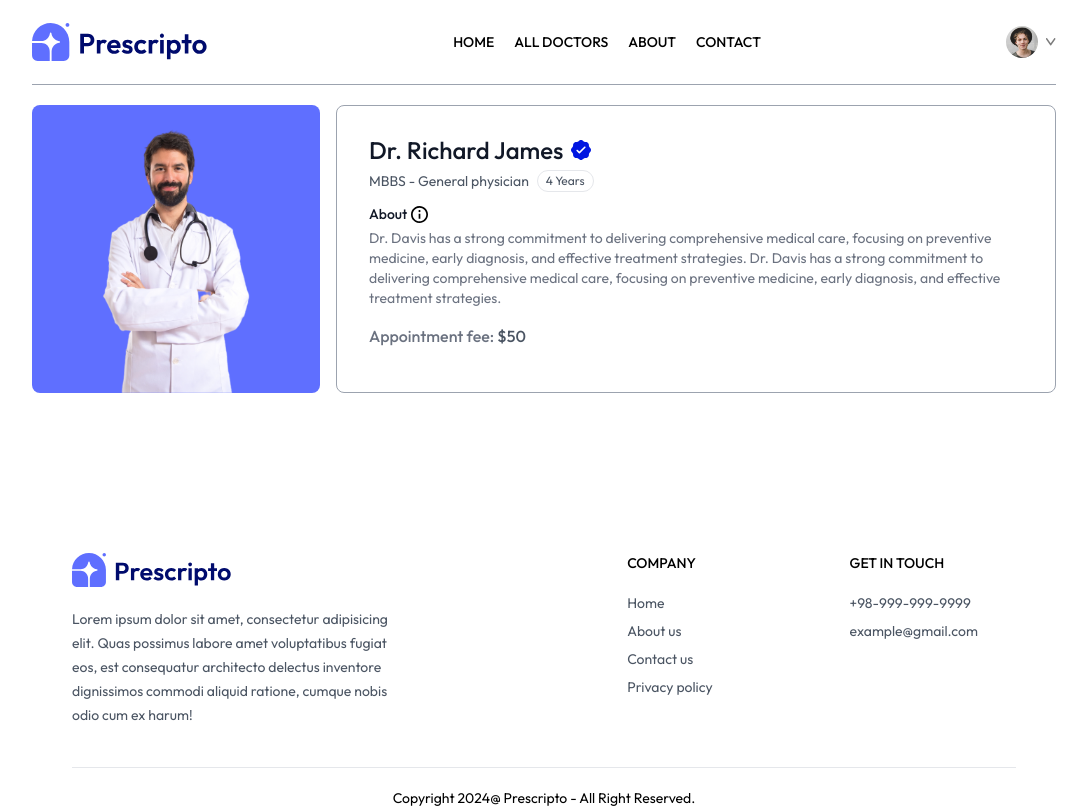
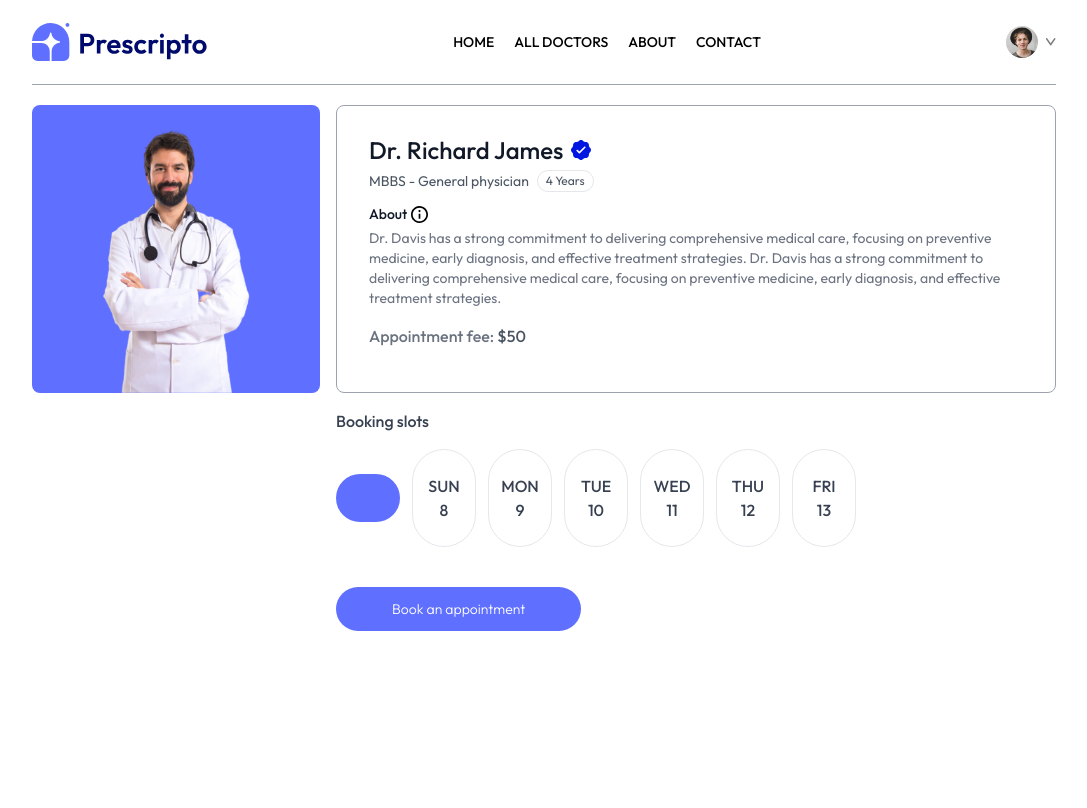
Before and after one commit to IsmaeilSaberi/dr-appointment-booking-app, a React (Vite) app in the folder frontend/: page /appointment/1 in a window 1280 px wide. Shown: the top 808 px of the page, without its empty margins (96-1183 px from the left). Built offline with nearby package versions, Linux system fonts and the light colour scheme.

Commit message:
adding booking slots

```diff
--- a/frontend/src/pages/Appointment.jsx
+++ b/frontend/src/pages/Appointment.jsx
@@ -6,6 +6,7 @@ import { assets } from "../assets/assets";
 const Appointment = () => {
   const { docId } = useParams();
   const { doctors, currencySymbol } = useContext(AppContext);
+  const daysOfWeek = ["SUN", "MON", "TUE", "WED", "THU", "FRI", "SAT"];
 
   const [docInfo, setDocInfo] = useState(null);
   const [docSlots, setDocSlots] = useState([]);
@@ -122,6 +123,46 @@ const Appointment = () => {
             </p>
           </div>
         </div>
+        {/* Booking Slots */}
+        <div className="sm:ml-72 sm:pl-4 mt-4 font-medium text-gray-700">
+          <p>Booking slots</p>
+          <div className="flex gap-3 items-center w-full overflow-x-scroll mt-4">
+            {docSlots.length &&
+              docSlots.map((item, index) => (
+                <div
+                  onClick={() => SetSlotIndex(index)}
+                  className={`text-center py-6 min-w-16 rounded-full cursor-pointer ${
+                    slotIndex === index
+                      ? "bg-primary text-white"
+                      : "border border-gray-200"
+                  }`}
+                  key={index}
+                >
+                  <p>{item[0] && daysOfWeek[item[0].datetime.getDay()]}</p>
+                  <p>{item[0] && item[0].datetime.getDate()}</p>
+                </div>
+              ))}
+          </div>
+          <div className="flex items-center gap-3 w-full overflow-x-scroll mt-4">
+            {docSlots.length &&
+              docSlots[slotIndex].map((item, index) => (
+                <p
+                  onClick={() => setSlotTime(item.time)}
+                  className={`text-sm font-light flex-shrink-0 px-5 py-2 rounded-full cursor-pointer ${
+                    item.time === slotTime
+                      ? "bg-primary text-white"
+                      : "text-gray-400 border border-gray-300"
+                  }`}
+                  key={index}
+                >
+                  {item.time.toLowerCase()}
+                </p>
+              ))}
+          </div>
+          <button className="bg-primary text-white text-sm font-light px-14 py-3 rounded-full my-6">
+            Book an appointment
+          </button>
+        </div>
       </div>
     )
   );
```
